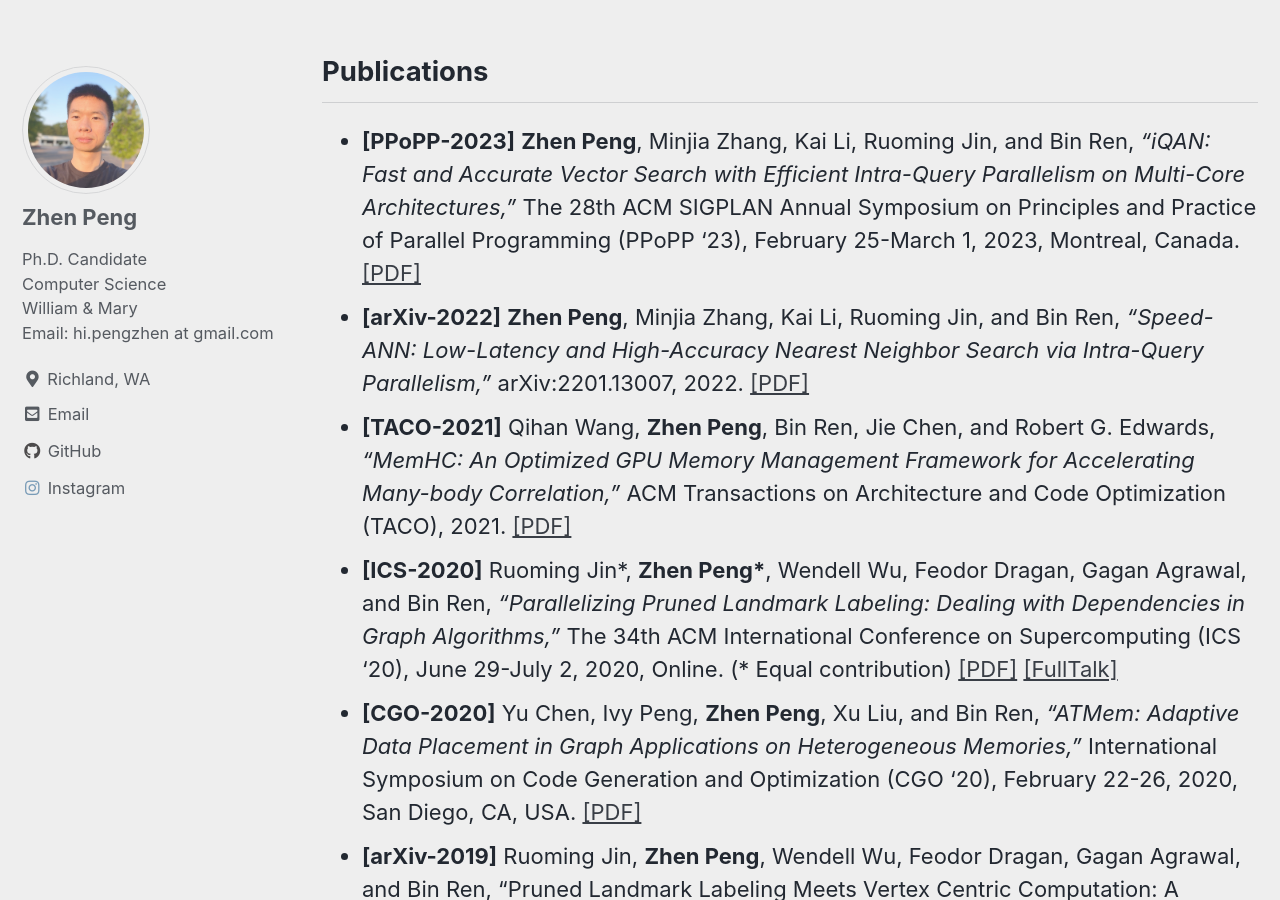
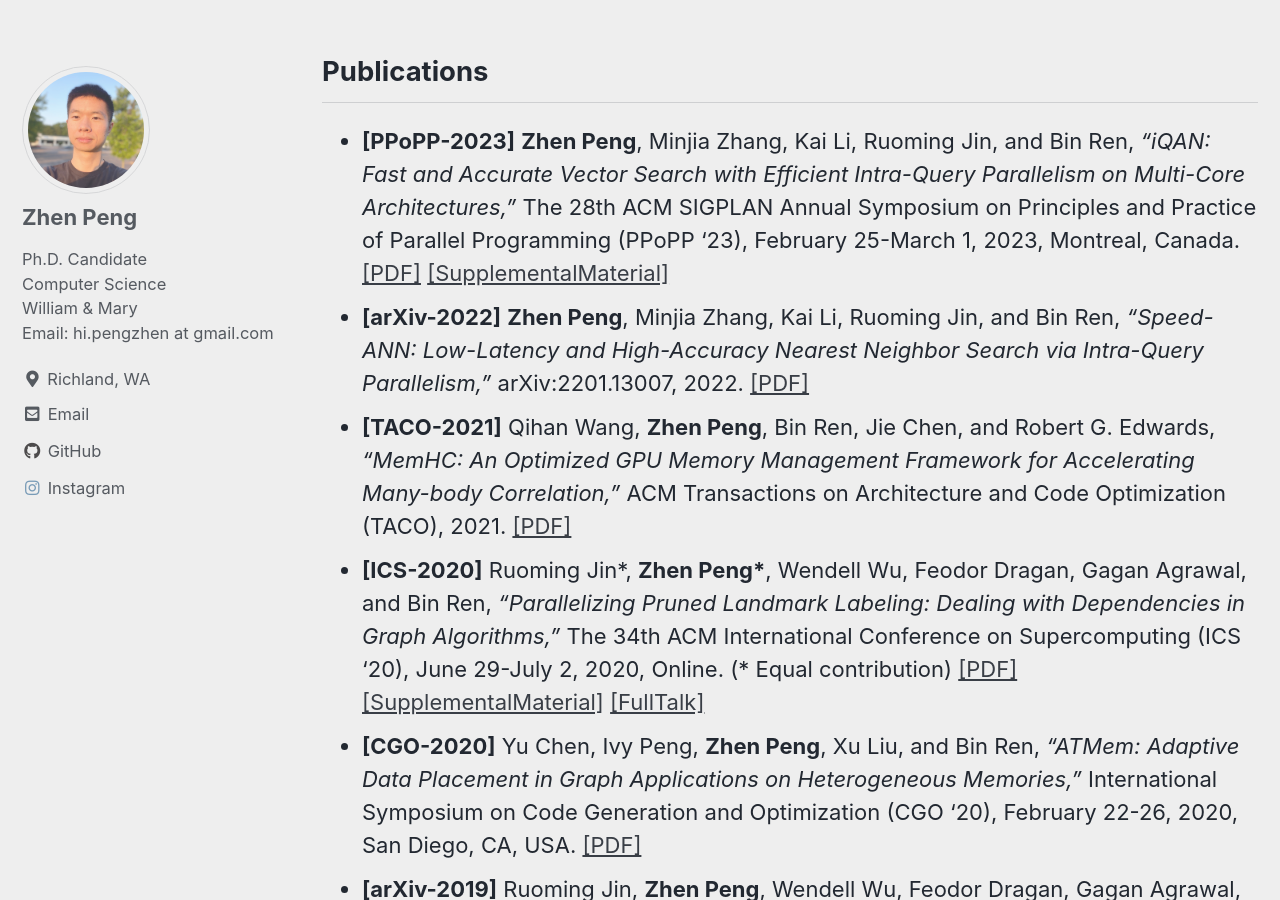
Before and after one commit to johnpzh/johnpzh.github.io, a Jekyll site: the page built from index.md, in a window 1280 px wide and 900 px high, scrolled down 743 px. Built offline with Jekyll 4.4.1, drawn with Linux system fonts in a browser that asks for light colours; cached includes are drawn as plain includes.

Commit message:
added supplemental materials

```diff
--- a/index.md
+++ b/index.md
@@ -30,10 +30,10 @@ My full [CV](assets/files/ZhenPeng_CV.pdf).
 
 ## Publications
 
-* **[PPoPP-2023]** **Zhen Peng**, Minjia Zhang, Kai Li, Ruoming Jin, and Bin Ren, _"iQAN: Fast and Accurate Vector Search with Efficient Intra-Query Parallelism on Multi-Core Architectures,"_ The 28th ACM SIGPLAN Annual Symposium on Principles and Practice of Parallel Programming (PPoPP '23), February 25-March 1, 2023, Montreal, Canada. [[PDF]](assets/papers/PPoPP-2023_iQAN_Zhen.CameraReady.pdf)
+* **[PPoPP-2023]** **Zhen Peng**, Minjia Zhang, Kai Li, Ruoming Jin, and Bin Ren, _"iQAN: Fast and Accurate Vector Search with Efficient Intra-Query Parallelism on Multi-Core Architectures,"_ The 28th ACM SIGPLAN Annual Symposium on Principles and Practice of Parallel Programming (PPoPP '23), February 25-March 1, 2023, Montreal, Canada. [[PDF]](assets/papers/PPoPP-2023_iQAN_Zhen.CameraReady.pdf) [[SupplementalMaterial]](PPoPP-2023_iQAN_Zhen.sup_material.pdf)
 * **[arXiv-2022]** **Zhen Peng**, Minjia Zhang, Kai Li, Ruoming Jin, and Bin Ren, _"Speed-ANN: Low-Latency and High-Accuracy Nearest Neighbor Search via Intra-Query Parallelism,"_ arXiv:2201.13007, 2022. [[PDF]](assets/papers/arXiv-2022_Speed-ANN_Zhen.pdf)
 * **[TACO-2021]** Qihan Wang, **Zhen Peng**, Bin Ren, Jie Chen, and Robert G. Edwards, _"MemHC: An Optimized GPU Memory Management Framework for Accelerating Many-body Correlation,"_ ACM Transactions on Architecture and Code Optimization (TACO), 2021. [[PDF]](assets/papers/TACO-2022_MemHC_Qihan.pdf)
-* **[ICS-2020]** Ruoming Jin*, **Zhen Peng\***, Wendell Wu, Feodor Dragan, Gagan Agrawal, and Bin Ren, _"Parallelizing Pruned Landmark Labeling: Dealing with Dependencies in Graph Algorithms,"_ The 34th ACM International Conference on Supercomputing (ICS '20), June 29-July 2, 2020, Online. (\* Equal contribution) [[PDF]](assets/papers/ICS-2020_BVC-PLL_Ruoming.pdf) [[FullTalk]](https://youtu.be/YXutyRhxLi0)
+* **[ICS-2020]** Ruoming Jin*, **Zhen Peng\***, Wendell Wu, Feodor Dragan, Gagan Agrawal, and Bin Ren, _"Parallelizing Pruned Landmark Labeling: Dealing with Dependencies in Graph Algorithms,"_ The 34th ACM International Conference on Supercomputing (ICS '20), June 29-July 2, 2020, Online. (\* Equal contribution) [[PDF]](assets/papers/ICS-2020_BVC-PLL_Ruoming.pdf) [[SupplementalMaterial]](assets/papers/ICS-2020_BVC-PLL_Ruoming.sup_material.pdf) [[FullTalk]](https://youtu.be/YXutyRhxLi0)
 * **[CGO-2020]** Yu Chen, Ivy Peng, **Zhen Peng**, Xu Liu, and Bin Ren, _"ATMem: Adaptive Data Placement in Graph Applications on Heterogeneous Memories,"_ International Symposium on Code Generation and Optimization (CGO '20), February 22-26, 2020, San Diego, CA, USA. [[PDF]](assets/papers/CGO-2020_ATMem_Yu.pdf)
 * **[arXiv-2019]** Ruoming Jin, **Zhen Peng**, Wendell Wu, Feodor Dragan, Gagan Agrawal, and Bin Ren, "Pruned Landmark Labeling Meets Vertex Centric Computation: A Surprisingly Happy Marriage!" arXiv:1906.12018, 2019. [[PDF]](assets/papers/arXiv-2019_BVC-PLL_Ruoming.pdf)
 * **[PACT-2018]** **Zhen Peng**, Alexander Powell, Bo Wu, Tekin Bicer, and Bin Ren, "GraphPhi: Efficient Parallel Graph Processing on Emerging Throughput-oriented Architectures," International conference on Parallel Architectures and Compilation Techniques (PACT '18), November 1-4, 2018, Limassol, Cyprus. [[PDF]](assets/papers/PACT-2018_GraphPhi_Zhen.pdf) [[LightningTalk]](https://youtu.be/8ON28xCGLsw)
```
Also changed, not shown: 2 other files.
